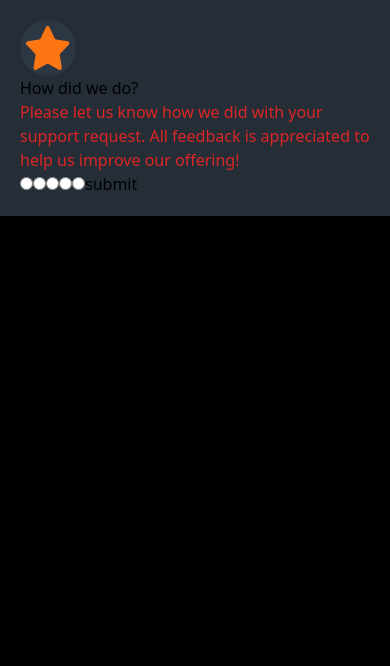
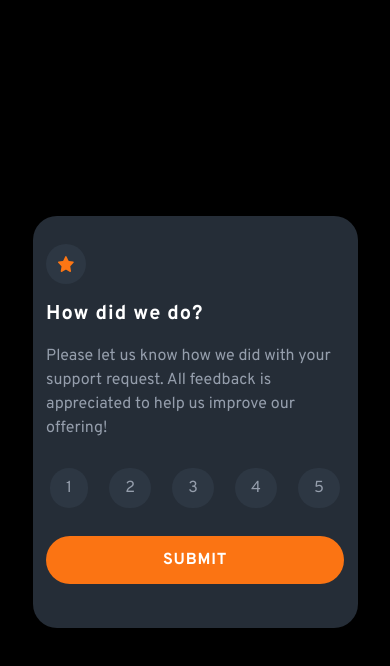
Before and after one commit to JimeBlue/interactive-rating-component-vue, a Vue app: page / in a window 390 px wide. Shown: the top 666 px of the page. Built offline with nearby package versions, Linux system fonts and the light colour scheme.

Commit message:
Finish form view mobile

```diff
--- a/src/assets/tailwind.css
+++ b/src/assets/tailwind.css
@@ -1,3 +1,4 @@
+@import url('https://fonts.googleapis.com/css2?family=Overpass:wght@400;700&display=swap');
 
 @tailwind utilities;
 
@@ -12,6 +13,13 @@
     box-sizing: border-box;
 }
 
+/* Centers whole section  */
+html {
+    display: grid;
+    place-items: center;
+    height: 100%;
+}
+
 body {
     margin: 0;
     background: #000;
--- a/src/components/Form.vue
+++ b/src/components/Form.vue
@@ -1,31 +1,112 @@
 vbase
 <template>
-  <section class="bg-[#252D37] p-5">
-    <div>
+  <!-- "border-2 border-green-500 -->
+  <section class="bg-[#252D37] py-7 w-10/12 m-auto rounded-3xl font-overpass">
+    <div class="m-auto w-11/12">
       <header>
         <span
-          class="bg-[#2D3743] w-14 h-14 rounded-full inline-flex justify-center items-center"
+          class="bg-[#2D3743] w-10 h-10 rounded-full inline-flex justify-center items-center"
         >
           <img
             src="../assets/images/icon-star.svg"
             alt="star"
-            class="w-11 h-11"
+            class="w-4 h-4"
           />
         </span>
-        <h1 class="test">How did we do?</h1>
-        <p class="text-red-600">
+        <h1 class="test text-xl text-white font-bold my-4 tracking-wider">
+          How did we do?
+        </h1>
+        <p class="text-light-gray text-base">
           Please let us know how we did with your support request. All feedback
           is appreciated to help us improve our offering!
         </p>
       </header>
-      <div>
+      <div class="w-full">
         <form action="">
-          <input type="radio" id="one" value="One" v-model="picked" />
-          <input type="radio" id="two" value="Two" v-model="picked" />
-          <input type="radio" id="three" value="Three" v-model="picked" />
-          <input type="radio" id="four" value="Four" v-model="picked" />
-          <input type="radio" id="five" value="Five" v-model="picked" />
-          <button type="submit">submit</button>
+          <ul class="list-none flex my-6 justify-between">
+            <li>
+              <input
+                type="radio"
+                value="One"
+                name="rating"
+                id="1"
+                v-model="picked"
+                class="hover:bg-[#fb7413] hidden"
+              />
+              <!-- /* Style the label to give it the appearance of a button */ -->
+              <label
+                for="1"
+                class="bg-[#2D3743] text-light-gray hover:text-white cursor-pointer py-2 px-4 text-base rounded-full inline-block m-1 hover:bg-[#fb7413]"
+                >1</label
+              >
+            </li>
+            <li>
+              <input
+                type="radio"
+                value="Two"
+                name="rating"
+                id="2"
+                v-model="picked"
+                class="hover:bg-[#fb7413] hidden"
+              />
+              <label
+                for="2"
+                class="bg-[#2D3743] text-light-gray hover:text-white cursor-pointer py-2 px-4 text-base rounded-full inline-block m-1 hover:bg-[#fb7413]"
+                >2</label
+              >
+            </li>
+            <li>
+              <input
+                type="radio"
+                value="Three"
+                name="rating"
+                id="3"
+                v-model="picked"
+                class="hover:bg-[#fb7413] hidden"
+              />
+              <label
+                for="3"
+                class="bg-[#2D3743] text-light-gray hover:text-white cursor-pointer py-2 px-4 text-base rounded-full inline-block m-1 hover:bg-[#fb7413]"
+                >3</label
+              >
+            </li>
+            <li>
+              <input
+                type="radio"
+                value="Four"
+                name="rating"
+                id="4"
+                v-model="picked"
+                class="hover:bg-[#fb7413] hidden"
+              />
+              <label
+                for="4"
+                class="bg-[#2D3743] text-light-gray hover:text-white cursor-pointer py-2 px-4 text-base rounded-full inline-block m-1 hover:bg-[#fb7413]"
+                >4</label
+              >
+            </li>
+            <li>
+              <input
+                type="radio"
+                value="Five"
+                name="rating"
+                id="5"
+                v-model="picked"
+                class="hover:bg-[#fb7413] hidden"
+              />
+              <label
+                for="5"
+                class="bg-[#2D3743] text-light-gray hover:text-white cursor-pointer py-2 px-4 text-base rounded-full inline-block m-1 hover:bg-[#fb7413]"
+                >5</label
+              >
+            </li>
+          </ul>
+
+          <button
+            class="border-1 rounded-3xl cursor-pointer text-base font-bold tracking-wider p-3 uppercase w-full bg-[#fb7413] text-white mb-4 hover:bg-white hover:text-[#fb7413]"
+          >
+            Submit
+          </button>
         </form>
       </div>
     </div>
@@ -35,10 +116,23 @@ vbase
 <script>
 export default {
   data() {
-    /* TODO: see if I can have an empty value as default for picked */
     return {
-      picked: "one",
+      picked: "",
     };
   },
 };
 </script>
+
+<style>
+/* Give a bg color to the checked radio input */
+input:checked {
+  background: PaleVioletRed;
+}
+
+/* MAKE THE BUTTON ORANGE ON CLICK */
+/* Style both input:checked and label using the adjacent sibling selector*/
+input:checked + label {
+  background-color: hsl(25, 97%, 53%);
+  color: white;
+}
+</style>
--- a/tailwind.config.js
+++ b/tailwind.config.js
@@ -1,6 +1,15 @@
 /** @type {import('tailwindcss').Config} */
 module.exports = {
   content: ["./index.html", "./src/**/*.{vue,js,ts,jsx,tsx}"],
-  theme: {},
+  theme: {
+    extend: {
+      fontFamily: {
+        overpass: ["'Overpass', 'sans-serif'"],
+      },
+      colors: {
+        "light-gray": "#959EAC",
+      },
+    },
+  },
   plugins: [],
 };
```
